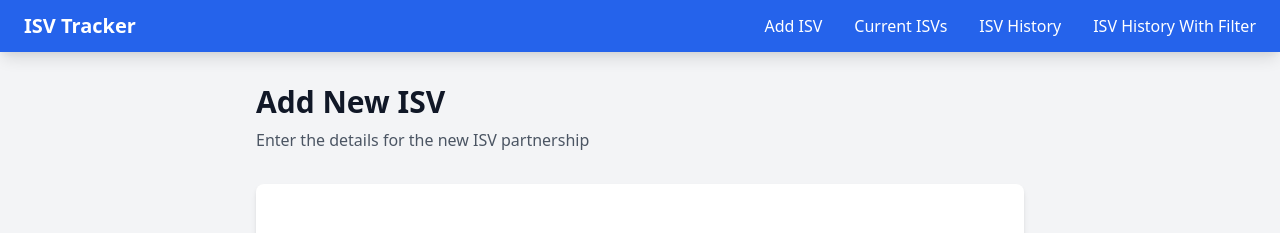
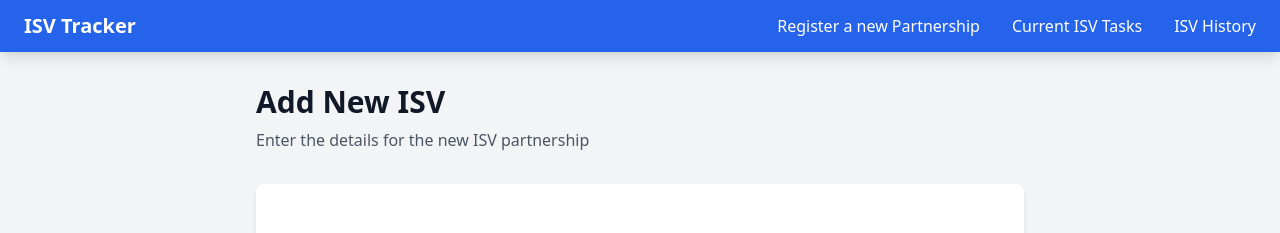
Before and after one commit to raheelkumar/gbq_app_v2, a Flask app: page /add_isv in a window 1280 px wide. Shown: the top 233 px of the page. Run offline with Flask 3, Linux system fonts and the light colour scheme.

Commit message:
Updated Button Names

```diff
--- a/templates/base.html
+++ b/templates/base.html
@@ -16,10 +16,10 @@
                     <a href="{{ url_for('index') }}">ISV Tracker</a>
                 </div>
                 <div class="hidden md:flex space-x-8">
-                    <a href="{{ url_for('add_isv') }}" class="hover:text-blue-200">Add ISV</a>
-                    <a href="{{ url_for('current_isvs') }}" class="hover:text-blue-200">Current ISVs</a>
-                    <a href="{{ url_for('isv_history') }}" class="hover:text-blue-200">ISV History</a>
-                    <a href="{{ url_for('isv_history_with_filter') }}" class="hover:text-blue-200">ISV History With Filter</a>
+                    <a href="{{ url_for('add_isv') }}" class="hover:text-blue-200">Register a new Partnership</a>
+                    <a href="{{ url_for('current_isvs') }}" class="hover:text-blue-200">Current ISV Tasks</a>
+<!--                    <a href="{{ url_for('isv_history') }}" class="hover:text-blue-200">ISV History</a>-->
+                    <a href="{{ url_for('isv_history_with_filter') }}" class="hover:text-blue-200">ISV History</a>
                 </div>
             </div>
         </div>
```
